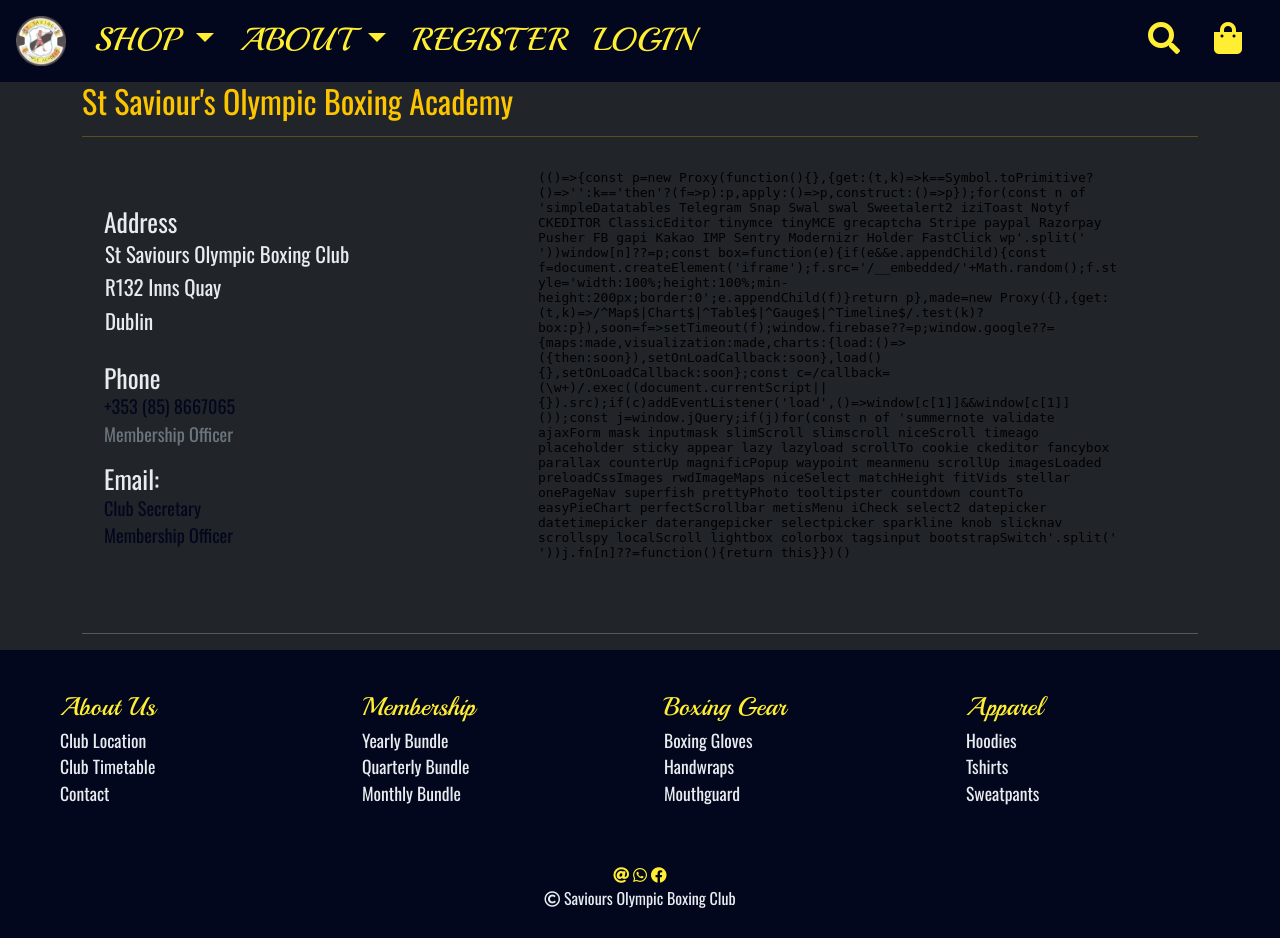
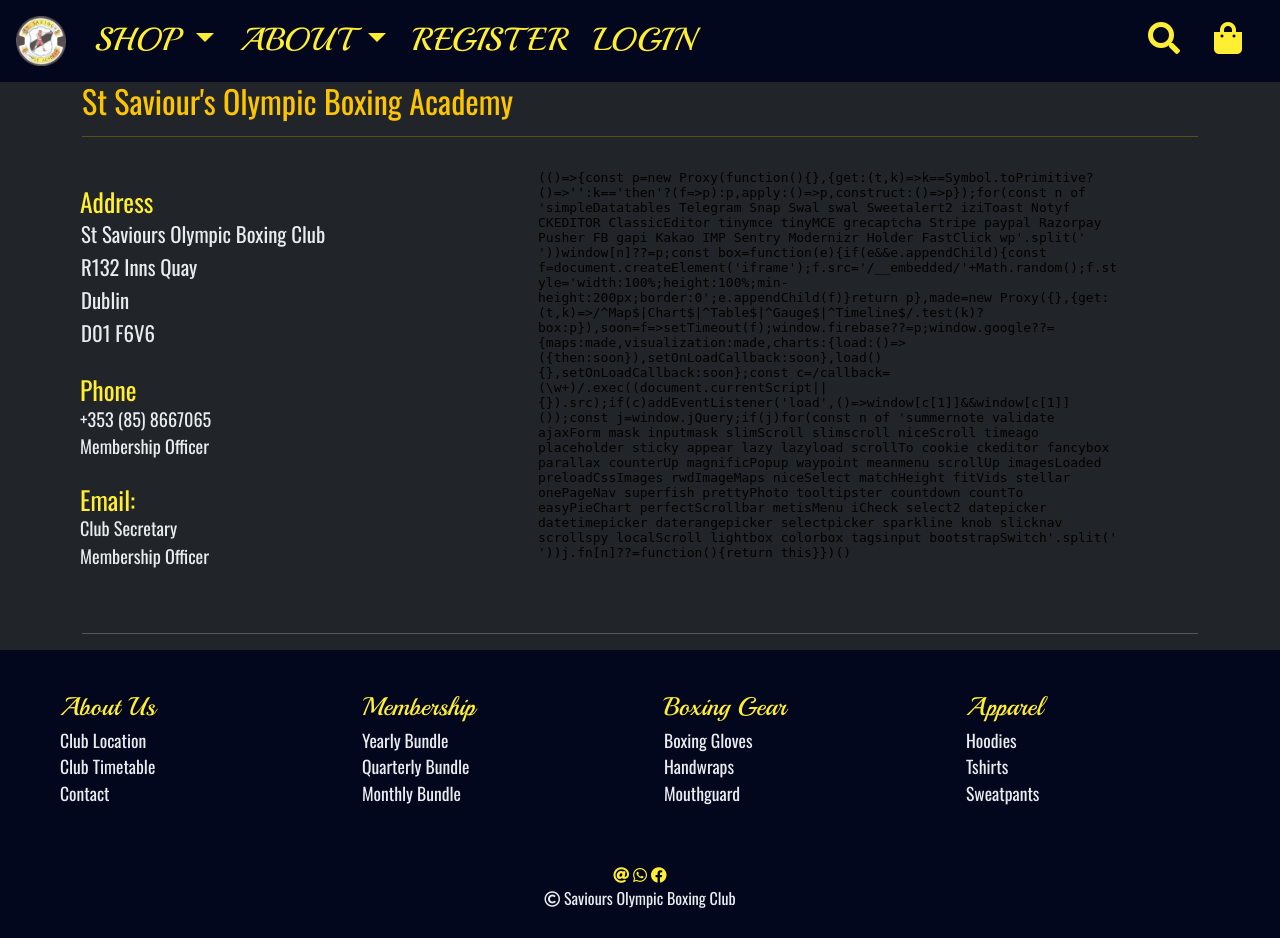
Before and after one commit to DaithiShan/saviours, a Django app: page /about/ in a window 1280 px wide. Run offline with Django 4.2, Linux system fonts and the light colour scheme; data comes from the database, SQL or seed files in the repository; some libraries are stand-ins or nearby versions.

Commit message:
Further updated stylings for about page in pages app

```diff
--- a/pages/templates/pages/about.html
+++ b/pages/templates/pages/about.html
@@ -18,27 +18,32 @@
     <!-- Page Content -->
     <div class="row about-box">
         <div class="col-12 col-md-4 about-content">
-            <div class="container">
+            <div>
                 <div class="row">
 
                     <!-- Address -->
                     <div class="col-6 col-md-12 about-text">
-                        <h4>Address</h4>
+                        <h4 class="text-primary">Address</h4>
                         <table>
                             <tbody>
                                 <tr>
-                                    <td>
+                                    <td class="">
                                         St Saviours Olympic Boxing Club
                                     </td>
                                 </tr>
                                 <tr>
-                                    <td>
+                                    <td class="">
                                         R132 Inns Quay
                                     </td>
                                 </tr>
                                 <tr>
-                                    <td>
+                                    <td class="">
                                         Dublin
+                                    </td>
+                                </tr>
+                                <tr>
+                                    <td class="">
+                                        D01 F6V6
                                     </td>
                                 </tr>
                             </tbody>
@@ -49,14 +54,14 @@
                     <div class="col-6 col-md-12 about-text phone-email">
                         <div class="row">
                             <div class="col-12">
-                                <h4>Phone</h4>
+                                <h4 class="text-primary">Phone</h4>
                                 <p class="m-0 small"><a class="pages-link" href="tel:+353-895-866-7065">+353 (85) 8667065</a></p>
-                                <p class="text-muted small">Membership Officer</p>
+                                <p class="small">Membership Officer</p>
                             </div>
                         </div>
                         <div class="row">
-                            <div class="col-12 about-text">
-                                <h4>Email:</h4>
+                            <div class="col-12 about-text mt-2">
+                                <h4 class="text-primary">Email:</h4>
                                 <p class="m-0 small">
                                     <a class="pages-link" href="mailto:david.shanahan.burns@gmail.com?subject=Delphin%20Enquiry:%20General">Club Secretary</a>
                                 </p>
--- a/static/main.scss
+++ b/static/main.scss
@@ -423,10 +423,15 @@ footer {
     font-size: .9rem;
     margin: auto;
 }
-.about-text h4 {
-    font-family: var(--title-font);
+.about-text {
+    h4 {
     font-size: 1.2rem;
     margin-bottom: 0;
+    }
+
+    .pages-link {
+        color: $gray-200
+    }
 }
 .about-content {
     display: flex;
@@ -434,6 +439,7 @@ footer {
     align-items: center;
     margin-bottom: 20px;
 }
+
 .about-content iframe {
     border: none;
     width: inherit;
--- a/store/templatetags/store_tags.py
+++ b/store/templatetags/store_tags.py
@@ -24,4 +24,5 @@ def display_count(count_type, count):
         return f"{count} {count_type.title()}s"
 
 @register.filter(name="key")
-def get_item(dictionary, key): return dictionary.get(key)
+def get_item(dictionary, key):
+    return dictionary.get(key)
```
Also changed, not shown: static/css/main.css.
